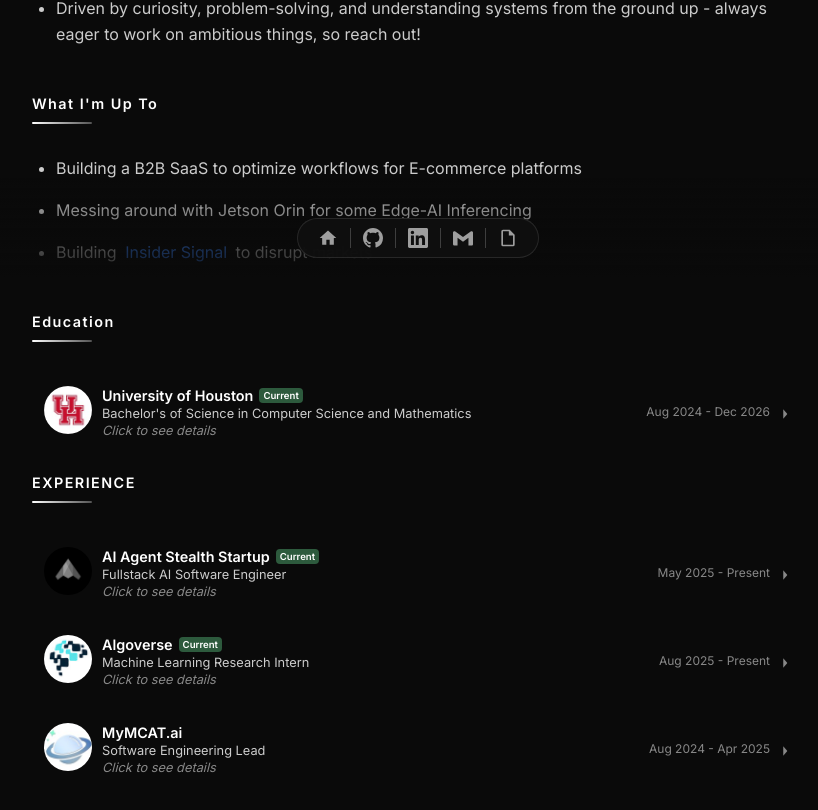
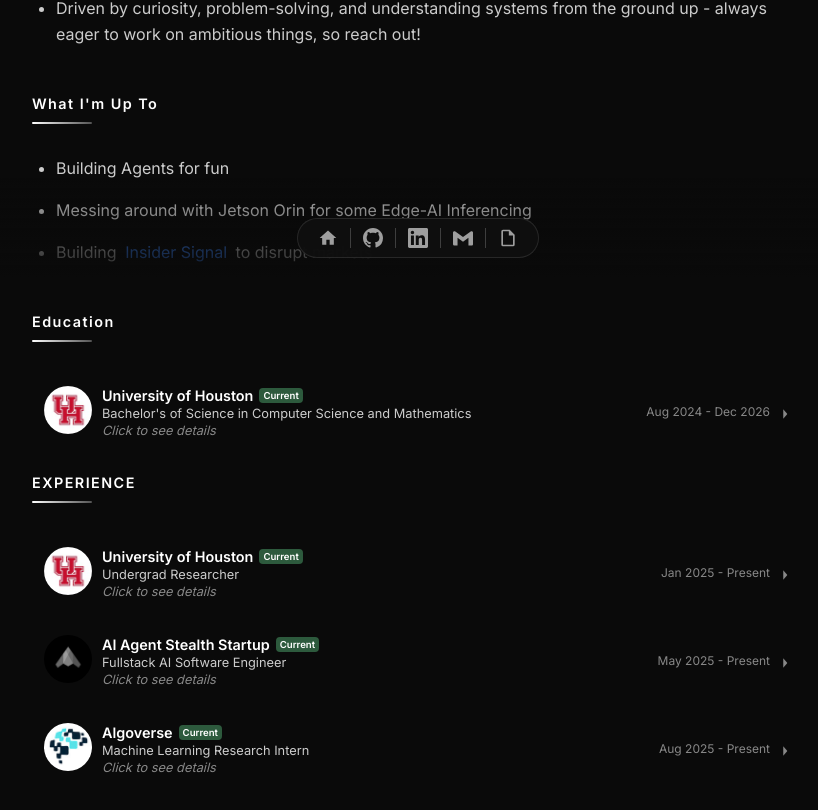
Before and after one commit to armaanamatya/portfolio-site, a React (Vite) app: page / in a window 1280 px wide. Shown: the part 522-1332 px from the top of the page, without its empty margins (222-1040 px from the left). Built offline with nearby package versions, Linux system fonts and the light colour scheme.

Commit message:
undergrad researching

```diff
--- a/src/App.tsx
+++ b/src/App.tsx
@@ -41,7 +41,7 @@
           <h2 className="section-title">What I'm Up To</h2>
           <ul className="up-to-list">
             <li>
-              Building a B2B SaaS to optimize workflows for E-commerce platforms
+              Building Agents for fun
             </li>
             <li>
               Messing around with Jetson Orin for some Edge-AI Inferencing
@@ -58,6 +58,19 @@
 
         <div className="experience-section" id="experience">
           <h2 className="section-title">EXPERIENCE</h2>
+          <ExperienceCard
+            title="Undergrad Researcher"
+            company="University of Houston"
+            location="Houston, TX"
+            period="Jan 2025 - Present"
+            description={[
+              "Researching on multimodal models for on-device inferencing"
+            ]}
+            techStack={[]}
+            logoUrl="/uh.jpg"
+            isCurrent={true}
+          />
+
           <ExperienceCard
             title="Fullstack AI Software Engineer"
             company="AI Agent Stealth Startup"
```
